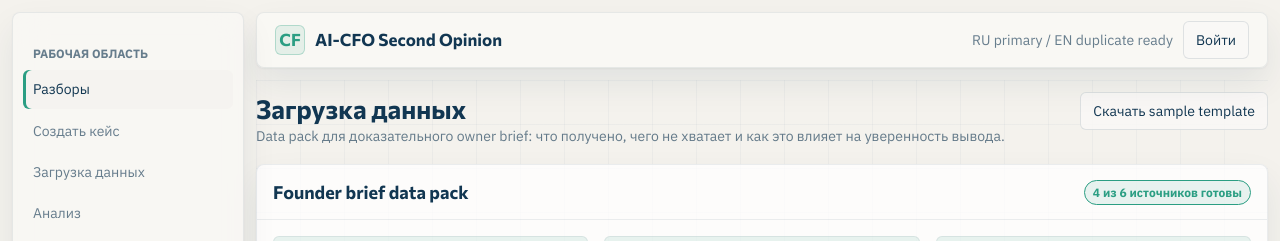
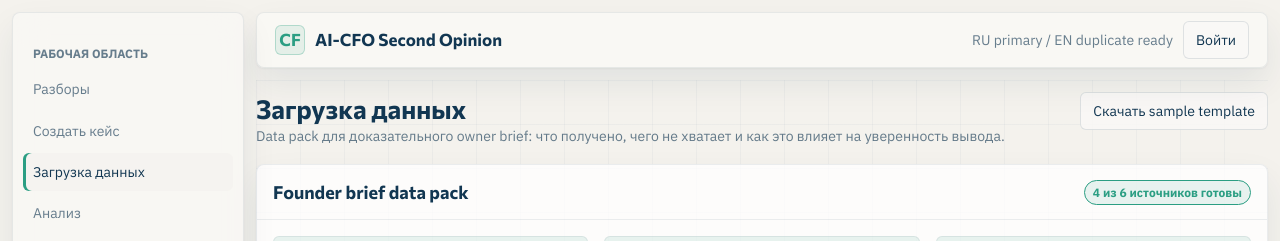
Before and after one commit to nikv98402-commits/ai-cfo-second-opinion, a Next.js app: page /cases/north-distribution-q2/upload in a window 1280 px wide. Shown: the top 241 px of the page. Built offline with nearby package versions, Linux system fonts and the light colour scheme; no server answers.

Commit message:
fix: highlight active workspace navigation

```diff
--- a/app/globals.css
+++ b/app/globals.css
@@ -108,10 +108,13 @@ button, input, select, textarea { font: inherit; }
   margin-bottom: 3px;
   color: var(--navy-64);
 }
-.nav-item.active, .nav-item:hover {
+.nav-item.active, .nav-item:not(.status):hover {
   background: var(--cloud-55);
   color: var(--navy);
   box-shadow: inset 3px 0 0 var(--teal);
+}
+.nav-item.status {
+  cursor: default;
 }
 
 .main {
--- a/app/layout.tsx
+++ b/app/layout.tsx
@@ -1,5 +1,6 @@
 import type { Metadata } from "next";
 import Link from "next/link";
+import { AppSidebar } from "@/components/AppSidebar";
 import { getAiRuntimeStatus } from "@/lib/ai/provider";
 import { isSupabaseConfigured } from "@/lib/config/env";
 import { getCurrentUser } from "@/lib/supabase/server";
@@ -36,18 +37,11 @@ export default async function RootLayout({ children }: { children: React.ReactNo
               )}
             </div>
           </header>
-          <aside className="sidebar">
-            <div className="nav-title">Рабочая область</div>
-            <Link className="nav-item active" href="/">Разборы</Link>
-            <Link className="nav-item" href="/cases/new">Создать кейс</Link>
-            <Link className="nav-item" href="/cases/north-distribution-q2/upload">Загрузка данных</Link>
-            <Link className="nav-item" href="/cases/north-distribution-q2/analyze">Анализ</Link>
-            <Link className="nav-item" href="/cases/north-distribution-q2/report">Отчет</Link>
-            <div className="nav-title">Статус прототипа</div>
-            <span className="nav-item">{aiRuntime.provider}</span>
-            <span className="nav-item">{aiRuntime.model}</span>
-            <span className="nav-item">{supabaseReady ? "supabase-ready" : "demo-open"}</span>
-          </aside>
+          <AppSidebar
+            aiProvider={aiRuntime.provider}
+            aiModel={aiRuntime.model}
+            workspaceMode={supabaseReady ? "supabase-ready" : "demo-open"}
+          />
           <main className="main">{children}</main>
         </div>
       </body>
--- /dev/null
+++ b/src/components/AppSidebar.tsx
@@ -0,0 +1,51 @@
+"use client";
+
+import Link from "next/link";
+import { usePathname } from "next/navigation";
+
+const demoCaseId = "north-distribution-q2";
+
+const workspaceItems = [
+  { label: "Разборы", href: "/", match: (pathname: string) => pathname === "/" },
+  { label: "Создать кейс", href: "/cases/new", match: (pathname: string) => pathname === "/cases/new" },
+  {
+    label: "Загрузка данных",
+    href: `/cases/${demoCaseId}/upload`,
+    match: (pathname: string) => /^\/cases\/[^/]+\/upload$/.test(pathname)
+  },
+  {
+    label: "Анализ",
+    href: `/cases/${demoCaseId}/analyze`,
+    match: (pathname: string) => /^\/cases\/[^/]+\/analyze$/.test(pathname)
+  },
+  {
+    label: "Отчет",
+    href: `/cases/${demoCaseId}/report`,
+    match: (pathname: string) => /^\/cases\/[^/]+\/report$/.test(pathname)
+  }
+];
+
+interface AppSidebarProps {
+  aiProvider: string;
+  aiModel: string;
+  workspaceMode: string;
+}
+
+export function AppSidebar({ aiProvider, aiModel, workspaceMode }: AppSidebarProps) {
+  const pathname = usePathname();
+
+  return (
+    <aside className="sidebar">
+      <div className="nav-title">Рабочая область</div>
+      {workspaceItems.map((item) => (
+        <Link className={`nav-item ${item.match(pathname) ? "active" : ""}`} href={item.href} key={item.href}>
+          {item.label}
+        </Link>
+      ))}
+      <div className="nav-title">Статус прототипа</div>
+      <span className="nav-item status">{aiProvider}</span>
+      <span className="nav-item status">{aiModel}</span>
+      <span className="nav-item status">{workspaceMode}</span>
+    </aside>
+  );
+}
```
